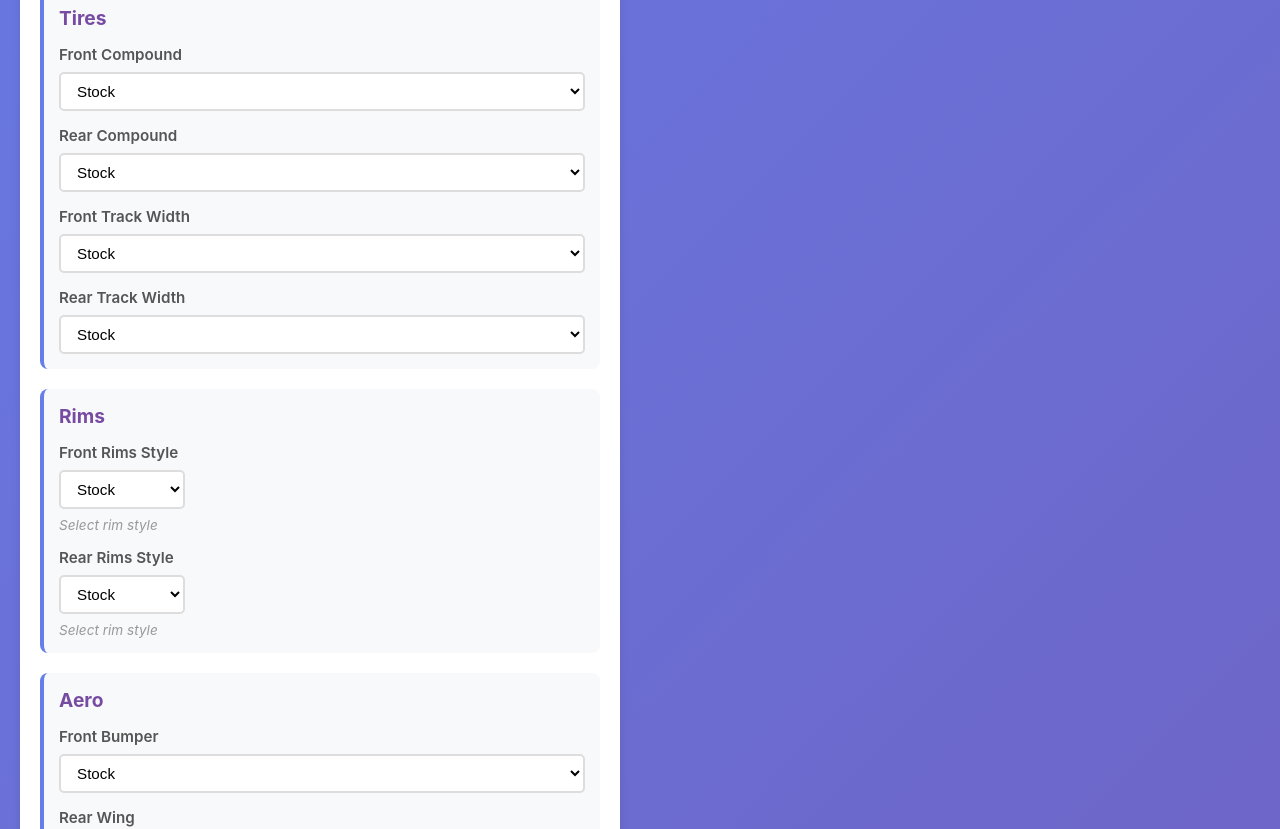
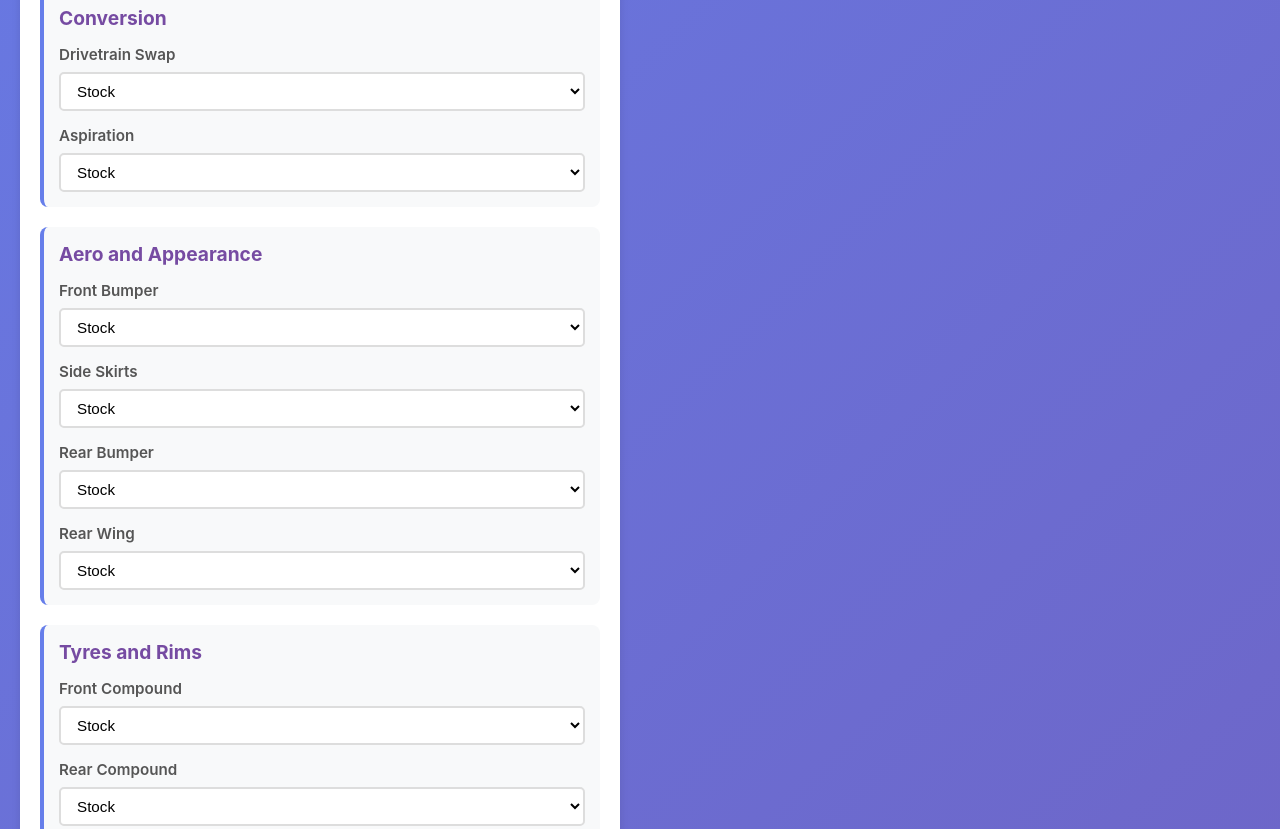
Before and after one commit to Frazmcc/FH5-Tuner, a React (Vite) app: page / in a window 1280 px wide. Shown: the part 820-1649 px from the top of the page. Built offline with nearby package versions, Linux system fonts and the light colour scheme.

Commit message:
Reorder upgrade sections and add Conversion

```diff
--- a/data/schema/forza_parts.json
+++ b/data/schema/forza_parts.json
@@ -1,5 +1,27 @@
 {
   "sections": {
+    "Conversion": {
+      "parts": {
+        "Drivetrain Swap": {
+          "control": "dropdown",
+          "options": [
+            "Stock",
+            "RWD",
+            "AWD"
+          ]
+        },
+        "Aspiration": {
+          "control": "dropdown",
+          "options": [
+            "Stock",
+            "Turbo",
+            "Twin Turbo",
+            "Supercharger",
+            "Naturally Aspirated"
+          ]
+        }
+      }
+    },
     "Tires": {
       "parts": {
         "Front Compound": {
@@ -69,6 +91,15 @@
     "Aero": {
       "parts": {
         "Front Bumper": {
+          "control": "button",
+          "options": [
+            "Stock",
+            "Street",
+            "Sport",
+            "Race"
+          ]
+        },
+        "Rear Bumper": {
           "control": "button",
           "options": [
             "Stock",
--- a/src/components/PartsForm.tsx
+++ b/src/components/PartsForm.tsx
@@ -74,6 +74,82 @@ function stripStock(options?: string[]) {
 }
 
 export default function PartsForm({ schema, values, onValueChange, rims }: PartsFormProps) {
+  const ORDERED_SECTION_GROUPS: Array<{ key: string; title: string; sections: string[]; partOrder: string[] }> = [
+    {
+      key: 'conversion',
+      title: 'Conversion',
+      sections: ['Conversion'],
+      // Engine Swap intentionally omitted for now
+      partOrder: ['Drivetrain Swap', 'Aspiration'],
+    },
+    {
+      key: 'aero',
+      title: 'Aero and Appearance',
+      sections: ['Aero'],
+      partOrder: ['Front Bumper', 'Side Skirts', 'Rear Bumper', 'Rear Wing'],
+    },
+    {
+      key: 'tyres-rims',
+      title: 'Tyres and Rims',
+      sections: ['Tires', 'Rims'],
+      partOrder: [
+        // closest equivalents to your list using existing schema names
+        'Front Compound',
+        'Rear Compound',
+        'Front Track Width',
+        'Rear Track Width',
+        'Front Rims Style',
+        'Rear Rims Style',
+      ],
+    },
+    {
+      key: 'drivetrain',
+      title: 'Drivetrain',
+      sections: ['Drivetrain'],
+      partOrder: ['Clutch', 'Transmission', 'Driveline', 'Differential'],
+    },
+    {
+      key: 'platform',
+      title: 'Platform and Handling',
+      sections: ['Platform'],
+      partOrder: ['Brakes', 'Springs', 'Front ARB', 'Rear ARB', 'Chassis Reinforcement', 'Weight Reduction'],
+    },
+    {
+      key: 'engine',
+      title: 'Engine',
+      sections: ['Engine'],
+      partOrder: [
+        'Intake',
+        'Fuel System',
+        'Ignition',
+        'Exhaust',
+        'Camshaft',
+        'Valves',
+        'Displacement',
+        'Pistons',
+        // forced induction controls (existing schema uses these exact names)
+        'Turbo',
+        'Twin Turbo',
+        'Supercharger',
+        'Centrifugal Supercharger',
+        'Intercooler',
+        'Oil Cooling',
+        'Flywheel',
+      ],
+    },
+  ];
+
+  function orderParts(partEntries: Array<[string, PartOption]>, partOrder: string[]) {
+    const orderIndex = new Map<string, number>();
+    partOrder.forEach((p, i) => orderIndex.set(p, i));
+    return [...partEntries].sort(([a], [b]) => {
+      const ai = orderIndex.has(a) ? orderIndex.get(a)! : Number.MAX_SAFE_INTEGER;
+      const bi = orderIndex.has(b) ? orderIndex.get(b)! : Number.MAX_SAFE_INTEGER;
+      if (ai !== bi) return ai - bi;
+      return a.localeCompare(b);
+    });
+  }
+
   const renderControl = (section: string, partName: string, partConfig: PartOption) => {
     const currentStyle = values[section]?.[partName] || '';
     const manufacturerKey = `${partName}-Manufacturer`;
@@ -325,7 +401,60 @@ export default function PartsForm({ schema, values, onValueChange, rims }: Parts
 
   return (
     <div className="parts-form">
-      {Object.entries(schema.sections).map(([sectionName, sectionData]) => (
+      {ORDERED_SECTION_GROUPS.map((group) => {
+        // gather all parts from the sections in this group
+        const parts: Array<[string, PartOption, string]> = [];
+        for (const sec of group.sections) {
+          const secData = schema.sections?.[sec];
+          if (!secData) continue;
+          for (const [partName, partConfig] of Object.entries(secData.parts)) {
+            // explicitly omit Engine Swap until data exists
+            if (sec === 'Conversion' && partName === 'Engine Swap') continue;
+            parts.push([partName, partConfig, sec]);
+          }
+        }
+
+        if (!parts.length) return null;
+
+        // Order within group
+        const ordered = orderParts(
+          parts.map(([p, cfg]) => [p, cfg] as [string, PartOption]),
+          group.partOrder,
+        );
+
+        // Re-associate ordered part configs with their original section
+        const partToSection = new Map<string, string>();
+        const partToConfig = new Map<string, PartOption>();
+        for (const [p, cfg, sec] of parts) {
+          partToSection.set(p, sec);
+          partToConfig.set(p, cfg);
+        }
+
+        return (
+          <div key={group.key} className="part-section">
+            <h3>{group.title}</h3>
+            <div className="part-grid">
+              {ordered.map(([partName]) => {
+                const partConfig = partToConfig.get(partName);
+                const sectionName = partToSection.get(partName);
+                if (!partConfig || !sectionName) return null;
+                return (
+                  <div key={`${sectionName}::${partName}`} className="part-control">
+                    <label>{partName}</label>
+                    {renderControl(sectionName, partName, partConfig)}
+                    {partConfig.hint && <span className="hint">{partConfig.hint}</span>}
+                  </div>
+                );
+              })}
+            </div>
+          </div>
+        );
+      })}
+
+      {/* Render any remaining sections (e.g., Tuning) after ordered upgrade groups */}
+      {Object.entries(schema.sections)
+        .filter(([sectionName]) => !ORDERED_SECTION_GROUPS.some((g) => g.sections.includes(sectionName)))
+        .map(([sectionName, sectionData]) => (
           <div key={sectionName} className="part-section">
             <h3>{sectionName}</h3>
             <div className="part-grid">
```
Also changed, not shown: data/forza.csv. Lines whose indentation alone changed are shown as unchanged.
